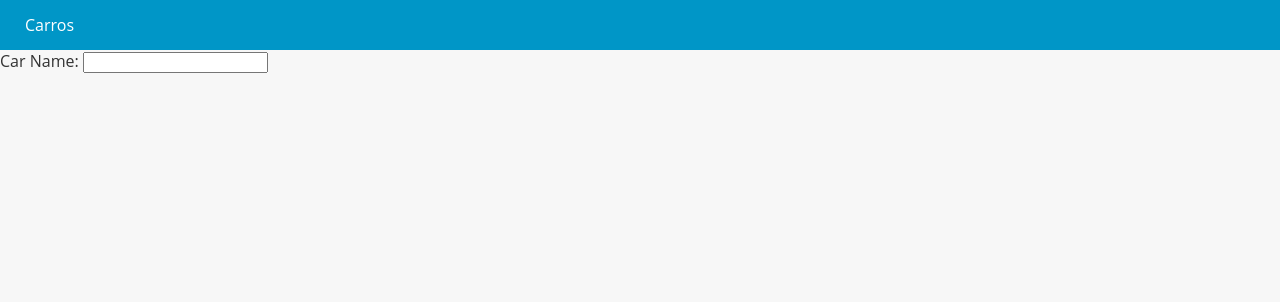
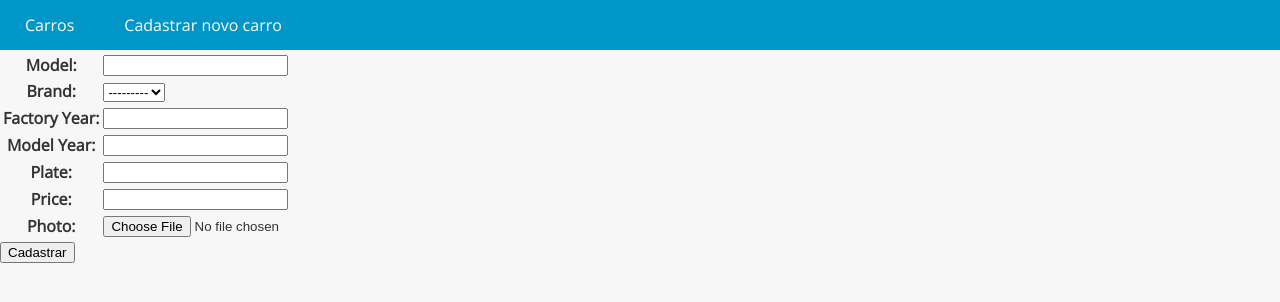
Before and after one commit to vivianesilvasouza/concession-ria_de_carros, a Django app: page /new_car/ in a window 1280 px wide. Shown: the top 302 px of the page. Run offline with Django 5.2, Linux system fonts and the light colour scheme; data that the repository does not hold is empty.

Commit message:
feat:metodo cadastrar novo carro

```diff
--- a/app/templates/base.html
+++ b/app/templates/base.html
@@ -2,9 +2,11 @@
 <html lang="pt-BR">
 
 <head>
+    {% block head %}
     <meta charset="UTF-8">
     <meta name="viewport" content="width=device-width, initial-scale=1.0">
-    <title>{% block title %}{% endblock %}</title>
+    <title>{% block title %}Título padrão{% endblock %}</title>
+    <link href="https://fonts.googleapis.com/css2?family=Open+Sans&display=swap" rel="stylesheet">
     <style>
         body {
             font-family: 'Open Sans', sans-serif;
@@ -67,28 +69,28 @@
             background-color: #999;
         }
     </style>
+    {% endblock %}
 </head>
 
 <body>
     <header>
         <nav>
             <ul>
-
-
                 <li><a href="{% url 'cars_list' %}">Carros</a></li>
-
+                <li><a href="{% url 'new_car_list' %}">Cadastrar novo carro</a></li>
             </ul>
         </nav>
     </header>
 
     <main>
-        {% block content %}
-        {% endblock %}
+        {% block content %}{% endblock %}
     </main>
 
-    <!-- <footer>
-        <p>&copy; 2023 Carros Jampa Multimarcas</p>
-    </footer> -->
+    <footer>
+        <p>&copy; 2025 Carros Jampa Multimarcas</p>
+    </footer>
+
+    {% block scripts %}{% endblock %}
 </body>
 
 </html>
--- a/app/urls.py
+++ b/app/urls.py
@@ -7,5 +7,5 @@ from cars.views import cars_view, new_car_view
 urlpatterns = [
     path('admin/', admin.site.urls),
     path('cars/', cars_view, name='cars_list'),
-    path('new_car/', new_car_view, name='cars_list'),
+    path('new_car/', new_car_view, name='new_car_list'),
 ] + static(settings.MEDIA_URL, document_root=settings.MEDIA_ROOT)
--- a/cars/forms.py
+++ b/cars/forms.py
@@ -1,5 +1,5 @@
 from django import forms
-from .models import Brand
+from .models import Brand, Car
 
 class CarForm(forms.Form):
     model = forms.CharField(max_length=200, label='Model', required=True)
@@ -9,3 +9,16 @@ class CarForm(forms.Form):
     plate = forms.CharField(max_length=10, label='Plate', required=False)
     price = forms.DecimalField(max_digits=8, decimal_places=2, label='Price', required=False)
     photo = forms.ImageField(label='Photo', required=False)
+
+    def save(self):
+        car = Car(
+            model=self.cleaned_data['model'],
+            brand=self.cleaned_data['brand'],
+            factory_year=self.cleaned_data['factory_year'],
+            model_year=self.cleaned_data['model_year'],
+            plate=self.cleaned_data['plate'],
+            price=self.cleaned_data['price'],
+            photo=self.cleaned_data['photo']
+        )
+        car.save()
+        return car
--- a/cars/templates/new_car.html
+++ b/cars/templates/new_car.html
@@ -5,8 +5,10 @@
 <form method="post" enctype="multipart/form-data">
     {% csrf_token %}
     <div class="form-group">
-        <label for="car_name">Car Name:</label>
-        <input type="text" name="car_name" id="car_name" required>
+
+        <table>{{new_car.as_table}}</table>
+
+        <input type="submit" value="Cadastrar" class="btn btn-primary">
     </div>
     <div class="form-group
 </form>
--- a/cars/views.py
+++ b/cars/views.py
@@ -1,4 +1,4 @@
-from django.shortcuts import render
+from django.shortcuts import redirect, render
 from cars.models import Car
 from cars.forms import CarForm
 
@@ -11,10 +11,11 @@ def cars_view(request):
     return render(request, 'cars.html',{'cars': cars})
 
 def new_car_view(request):
-    new_car = CarForm()
-
+    if request.method == 'POST':
+        new_car = CarForm(request.POST, request.FILES)
+        if new_car.is_valid():
+            new_car.save()
+            return redirect('cars_list')
+    else:
+        new_car = CarForm()
     return render(request, 'new_car.html',{'new_car': new_car})
-
-# def cars_view(request):
-#     cars = Car.objects.filter(brand__name='Ford')
-#     return render(request, 'cars.html',{'cars': cars})
```
Also changed, not shown: media/cars/109-3592--br-t-cross-25-highline-250tsi-pa2-pfs-pac-5-8-fren-esq-6ua1-ascot-preto-a_YaOuSAC.png (added), media/cars/109-3592--br-t-cross-25-highline-250tsi-pa2-pfs-pac-5-8-fren-esq-6ua1-ascot-preto-a_YomNMtY.png (added), media/cars/109-3592--br-t-cross-25-highline-250tsi-pa2-pfs-pac-5-8-fren-esq-6ua1-ascot-preto-a_glnoCYj.png (added), media/cars/109-3592--br-t-cross-25-highline-250tsi-pa2-pfs-pac-5-8-fren-esq-6ua1-ascot-preto-a_tIIxEHK.png (added), media/cars/corolla_CrMyOJP.jpeg (added), media/cars/corolla_ufhBKrP.jpeg (added), media/cars/ford-fusion_ribfRv1.jpg (added).
